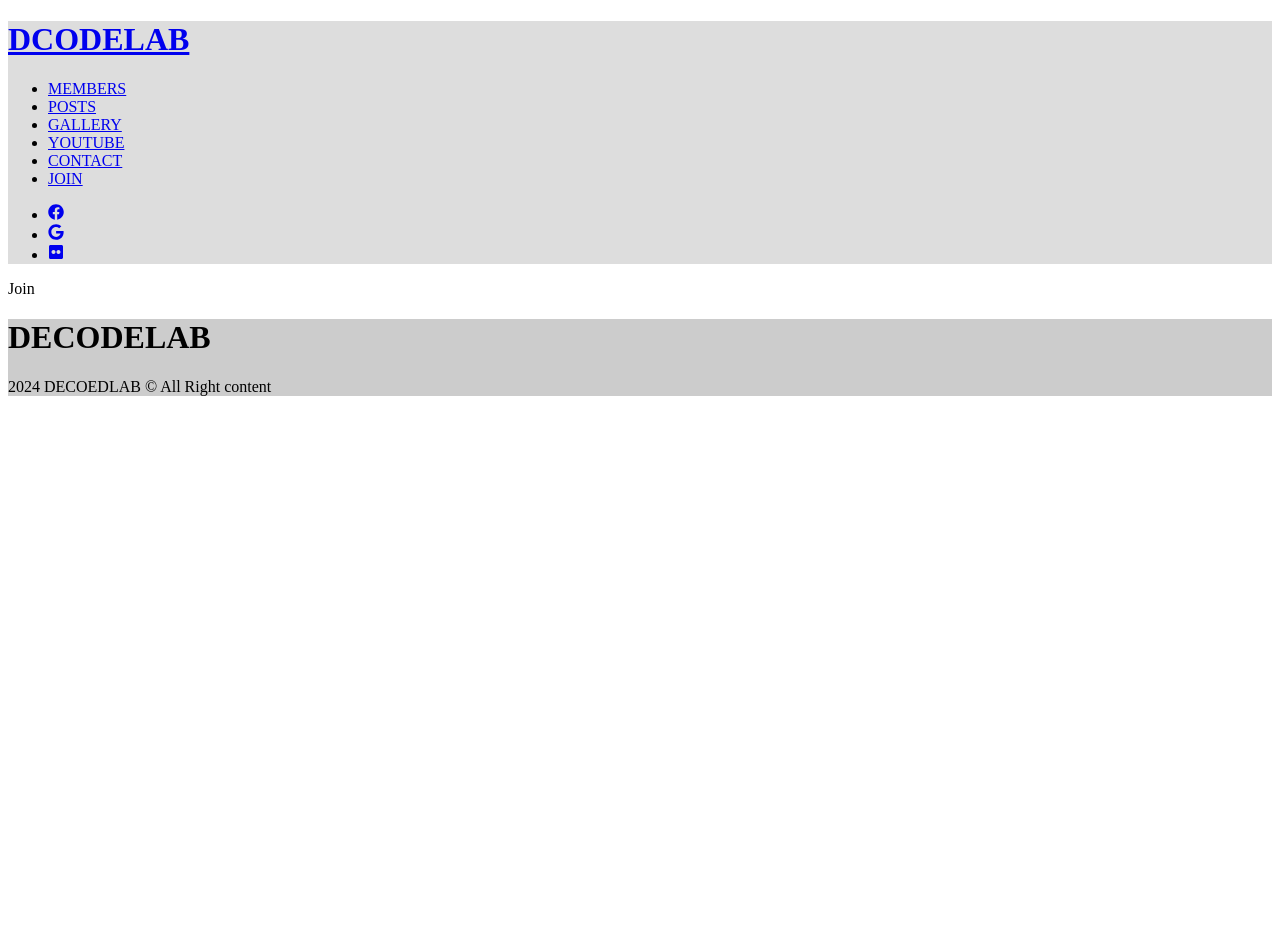
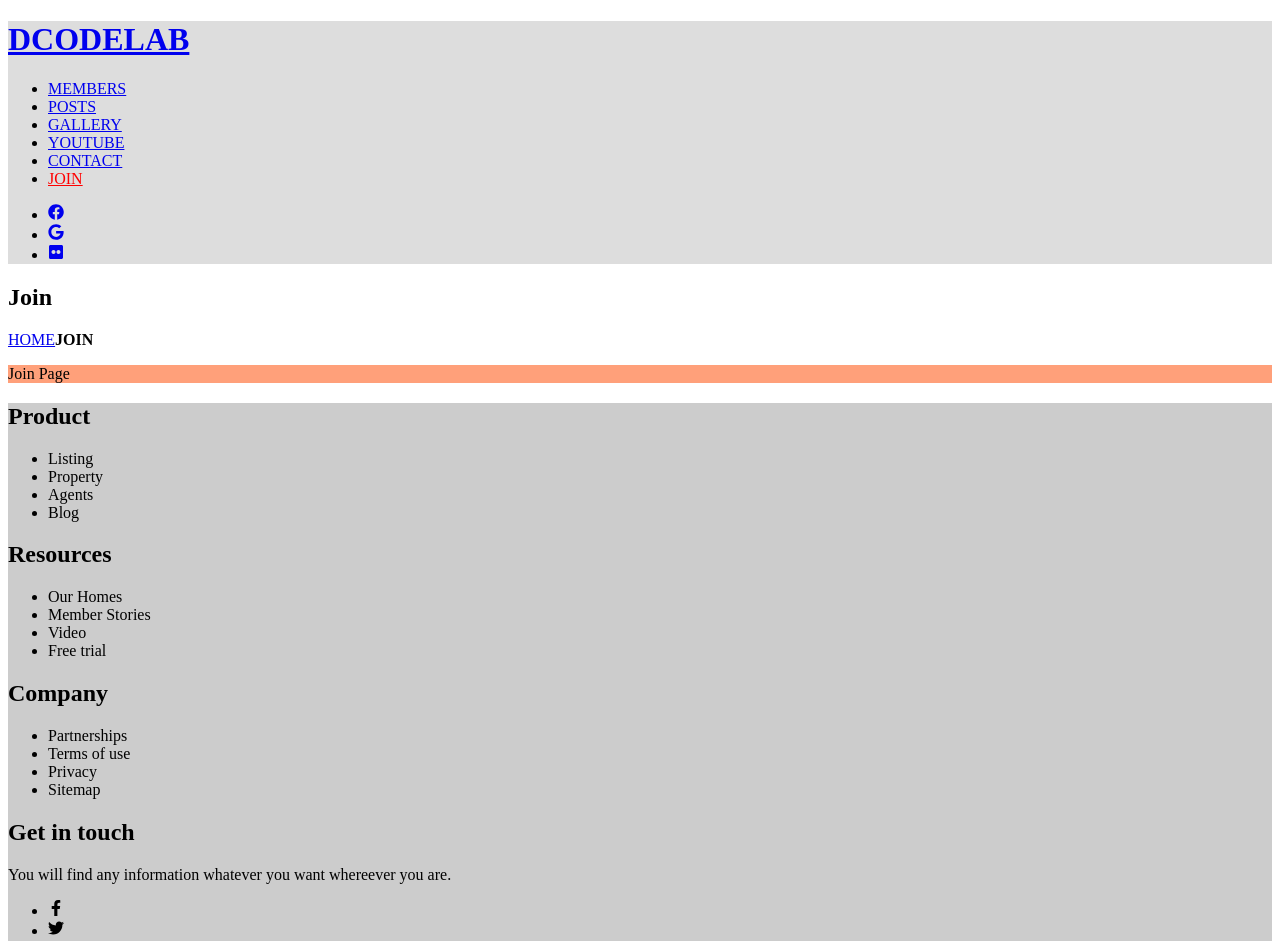
Before and after one commit to box3101/react-study, a React (Vite) app: page /join in a window 1280 px wide. Shown: the top 941 px of the page. Before the commit the page ends 800 px from the top, so only its background shows below. Built offline with nearby package versions, Linux system fonts and the light colour scheme.

Commit message:
fragment key값 적용 하는법

```diff
--- /dev/null
+++ b/src/components/Breadcrumb.jsx
@@ -0,0 +1,40 @@
+import { useLocation,Link } from 'react-router-dom';
+import React from 'react';
+
+function Breadcrumb() {
+  const { pathname } = useLocation();
+
+  // 기존 path명을 /기준으로 배열분리
+  const pathArr = pathname.split('/').map((path => path === '' ? 'HOME' : path.toUpperCase()));
+  console.log(pathArr);
+
+  return (
+    <nav>
+      {pathArr.map((path,idx)=>{
+        return (
+        // JSX의 frament로는 key를 적용할 수 없으므로
+        // 아래와 같이 React.Fragment 형태로 출력 가능
+        <React.Fragment key={idx}>
+          {
+            idx !== pathArr.length-1
+            // 현재 순번이 마지막이 아닐때 Link적용한 메뉴 출력
+            ? <span><Link to={'/'+path.toLowerCase()}>{path}</Link></span>
+            // 현재 순번이 마지막일때 그냥 굵게만 텍스트 출력
+            : <strong>{path}</strong>
+          }
+        </React.Fragment>
+        )
+      })}
+    </nav>
+  )
+}
+
+export default Breadcrumb
+
+
+/*
+  /members
+  ['','members] => ['HOME' , 'MEMBERS]
+  HOME > MEMBERS
+  HOME(링크) > MEMBERS(텍스트)
+*/
--- a/src/components/Footer.jsx
+++ b/src/components/Footer.jsx
@@ -1,10 +1,69 @@
+import {
+	FaFacebookF,
+	FaTwitter,
+	FaBehance
+} from "react-icons/fa";
+
 function Footer() {
-  return (
-    <footer>
-      <h1>DECODELAB</h1>
-      <p>2024 DECOEDLAB &copy; All Right content</p>
-    </footer>
-  )
+	return (
+		<footer>
+			<section>
+				<article>
+					<h2>Product</h2>
+					<ul>
+						<li>Listing</li>
+						<li>Property</li>
+						<li>Agents</li>
+						<li>Blog</li>
+					</ul>
+				</article>
+
+				<article>
+					<h2>Resources</h2>
+					<ul>
+						<li>Our Homes</li>
+						<li>Member Stories</li>
+						<li>Video</li>
+						<li>Free trial</li>
+					</ul>
+				</article>
+
+				<article>
+					<h2>Company</h2>
+					<ul>
+						<li>Partnerships</li>
+						<li>Terms of use</li>
+						<li>Privacy</li>
+						<li>Sitemap</li>
+					</ul>
+				</article>
+
+				<article>
+					<h2>Get in touch</h2>
+					<p>
+						You will find any information whatever you want
+						whereever you are.
+					</p>
+					<ul>
+						<li>
+							<FaFacebookF />
+						</li>
+						<li>
+							<FaTwitter />
+						</li>
+						<li>
+							<FaBehance />
+						</li>
+					</ul>
+				</article>
+			</section>
+
+			<section>
+				<h2>DCODELAB</h2>
+				<p>2024 dcodelab &copy; All Rights reserved.</p>
+			</section>
+		</footer>
+	);
 }
 
-export default Footer
+export default Footer;
--- a/src/components/Gnb.jsx
+++ b/src/components/Gnb.jsx
@@ -1,24 +1,36 @@
+import { Link, useLocation } from "react-router-dom";
+
 function Gnb() {
+  const { pathname } = useLocation();
+	// /members => members.split('/') = ['', 'members']
+	//메뉴 데이터 배열
+	const menuData = [
+		{ name: "MEMBERS" },
+		{ name: "POSTS" },
+		{ name: "GALLERY" },
+		{ name: "YOUTUBE" },
+		{ name: "CONTACT" },
+		{ name: "JOIN" }
+	];
 	return (
 		<ul>
-			<li>
-				<a href="/members">MEMBERS</a>
-			</li>
-			<li>
-				<a href="/posts">POSTS</a>
-			</li>
-			<li>
-				<a href="/gallery">GALLERY</a>
-			</li>
-			<li>
-				<a href="/youtube">YOUTUBE</a>
-			</li>
-			<li>
-				<a href="/contact">CONTACT</a>
-			</li>
-			<li>
-				<a href="/join">JOIN</a>
-			</li>
+			{menuData.map((data, idx) => {
+				return (
+					<li
+						key={idx}
+						className={
+							//반복되는 메뉴명을 소문자 변경한 값과 현재활성화된 path명에서 /를 제외한 문자값이 동일하면
+							//해당 메뉴에만 "on"클래스 추가해서 활성화 처리
+							//className 속성에는 무조건 문자값이 들어와야 되므로 &&연산자를 쓰면 안된다.(boolean값 반환이유)
+							pathname.split("/")[1] === data.name.toLocaleLowerCase() ? "on" : ""
+						}>
+						{/* <Link to={`/${data.name.toLowerCase()}`}> */}
+						<Link key={idx} to={"/" + data.name.toLowerCase()}>
+							{data.name}
+						</Link>
+					</li>
+				);
+			})}
 		</ul>
 	);
 }
--- a/src/components/Layout.jsx
+++ b/src/components/Layout.jsx
@@ -1,10 +1,12 @@
-function Layout(props) {
-  console.log(props); // {children : 'Members Page'}
+import Breadcrumb from "./Breadcrumb";
+
+function Layout({ title, children }) {
 	return (
-		<main id={props.title.toLowerCase()}>
-      {/* 간단한건 prop 긴거는 children 으로 넘김 */}
-			<h2>{props.title}</h2>
-      <section>{props.children}</section>
+		<main>
+			{/* 간단한건 prop 긴거는 children 으로 넘김 */}
+			<h2>{title}</h2>
+			<Breadcrumb />
+			<section id={title.toLowerCase()}>{children}</section>
 		</main>
 	);
 }
--- a/src/index.css
+++ b/src/index.css
@@ -25,3 +25,7 @@ footer {
 #join {
 	background: lightsalmon;
 }
+
+header ul li.on a{
+	color: red;
+}
--- a/src/pages/Contact.jsx
+++ b/src/pages/Contact.jsx
@@ -1,11 +1,11 @@
-import Layout from "../components/Layout";
+import Layout from "../components/Layout"
 
 function Contact() {
-	return (
-		<Layout title={"Contact"}>
-			<p>Contact Page</p>
-		</Layout>
-	);
+  // Layout 컴포넌트 호출 뒤, 자식으로 컨텐츠 전달
+  // 해당 내용은 Layout안쪽에서 props.children으로 전달됨
+  return (
+    <Layout title={'Contact'}><p>Contact Page</p></Layout>
+  )
 }
 
-export default Contact;
+export default Contact
--- a/src/pages/Gallery.jsx
+++ b/src/pages/Gallery.jsx
@@ -1,6 +1,10 @@
+import Layout from "../components/Layout"
+
 function Gallery() {
+  // Layout 컴포넌트 호출 뒤, 자식으로 컨텐츠 전달
+  // 해당 내용은 Layout안쪽에서 props.children으로 전달됨
   return (
-    <div>Gallery</div>
+    <Layout title={'Gallery'}><p>Gallery Page</p></Layout>
   )
 }
 
--- a/src/pages/Join.jsx
+++ b/src/pages/Join.jsx
@@ -1,6 +1,10 @@
+import Layout from "../components/Layout"
+
 function Join() {
+  // Layout 컴포넌트 호출 뒤, 자식으로 컨텐츠 전달
+  // 해당 내용은 Layout안쪽에서 props.children으로 전달됨
   return (
-    <div>Join</div>
+    <Layout title={'Join'}><p>Join Page</p></Layout>
   )
 }
 
--- a/src/pages/Posts.jsx
+++ b/src/pages/Posts.jsx
@@ -1,6 +1,10 @@
+import Layout from "../components/Layout"
+
 function Post() {
+  // Layout 컴포넌트 호출 뒤, 자식으로 컨텐츠 전달
+  // 해당 내용은 Layout안쪽에서 props.children으로 전달됨
   return (
-    <div>Post</div>
+    <Layout title={'Post'}><p>Post</p></Layout>
   )
 }
 
--- a/src/pages/Youtube.jsx
+++ b/src/pages/Youtube.jsx
@@ -1,6 +1,10 @@
+import Layout from "../components/Layout"
+
 function Youtube() {
+  // Layout 컴포넌트 호출 뒤, 자식으로 컨텐츠 전달
+  // 해당 내용은 Layout안쪽에서 props.children으로 전달됨
   return (
-    <div>Youtube</div>
+    <Layout title={'Youtube'}><p>Youtube</p></Layout>
   )
 }
 
```
Also changed, not shown: 1 other file (tests, documents, lock files or other folders).
